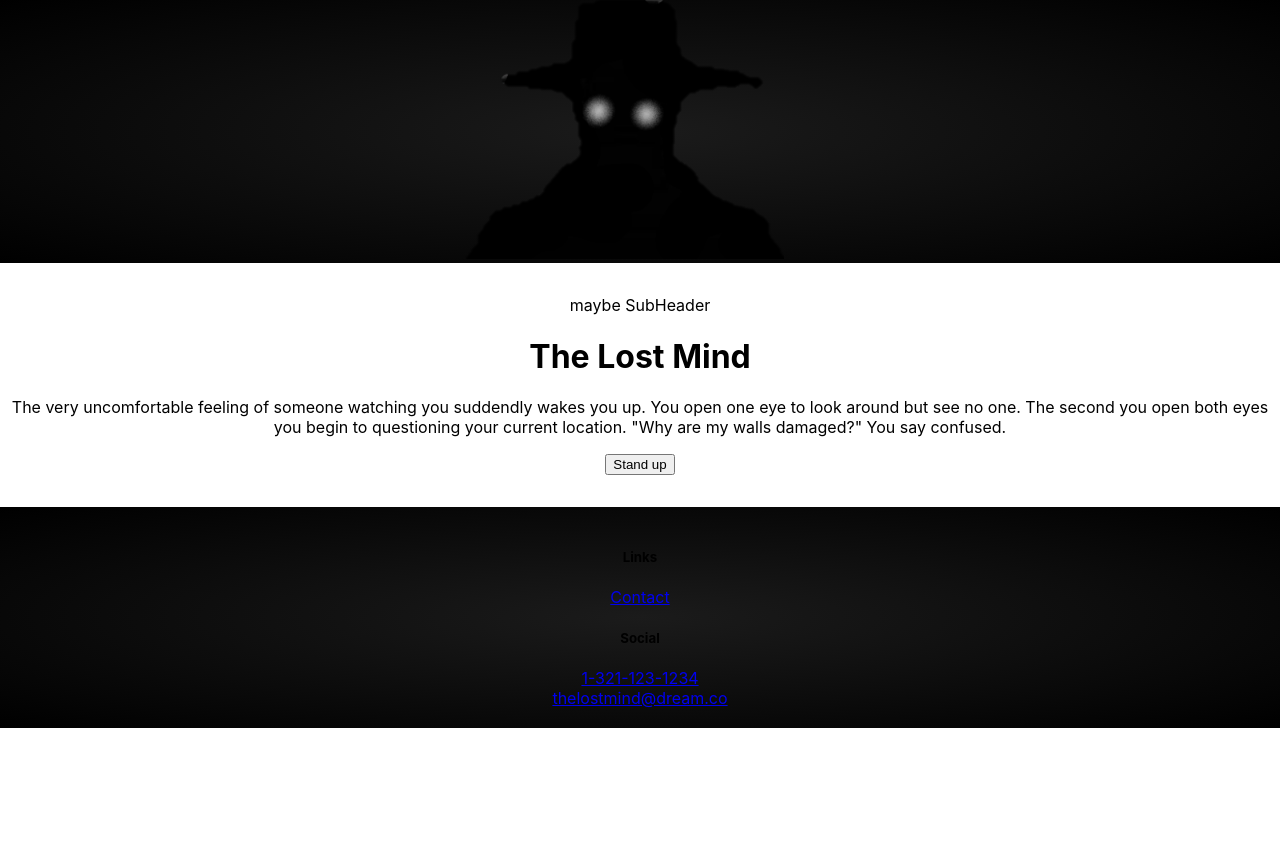
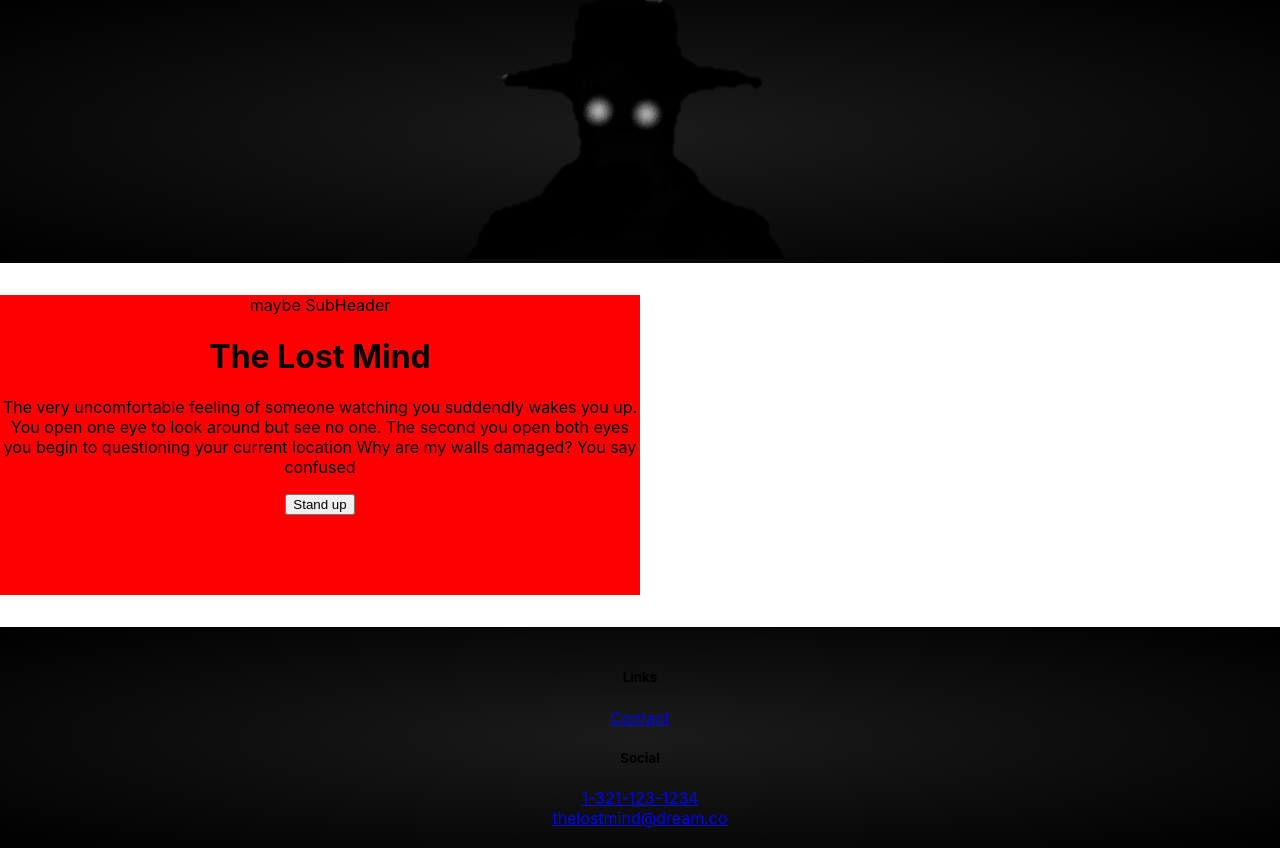
Before and after one commit to CodeCosmic/videogameteaser, a React (Create React App) app: page / in a window 1280 px wide. Before the commit the page ends 800 px from the top, so only its background shows below. Built offline with nearby package versions, Linux system fonts and the light colour scheme.

Commit message:
background color

```diff
--- a/src/Pages/HomePage.js
+++ b/src/Pages/HomePage.js
@@ -4,7 +4,8 @@ import AdventureGame from "../components/TheLostMind";
 
 const HomePage = () => {
     return(
-        <Container>
+                    //backgroundImage:
+        <Container style={{height:"300px", width: "50%", backgroundColor: 'red'}}>
             maybe SubHeader
             <AdventureGame />
         </Container>
--- a/src/app/shared/DIALOGUE.js
+++ b/src/app/shared/DIALOGUE.js
@@ -3,11 +3,9 @@ export const DIALOGUE = [
     {
         id: 0,
         choiceName: 'Start Game',
-        dialogue: `The very uncomfortable feeling of someone watching you suddendly wakes you up. You
-                   open one eye to look around but see no one. The second you open both eyes you begin
-                   to questioning your current location.
-                   "Why are my walls damaged?" You say confused.`,
+        dialogue: "The very uncomfortable feeling of someone watching you suddendly wakes you up. You open one eye to look around but see no one. The second you open both eyes you begin to questioning your current location \n Why are my walls damaged? You say confused",
                    //stand up
+                   //+ with ``
     },
     {
         id: 1,
```
